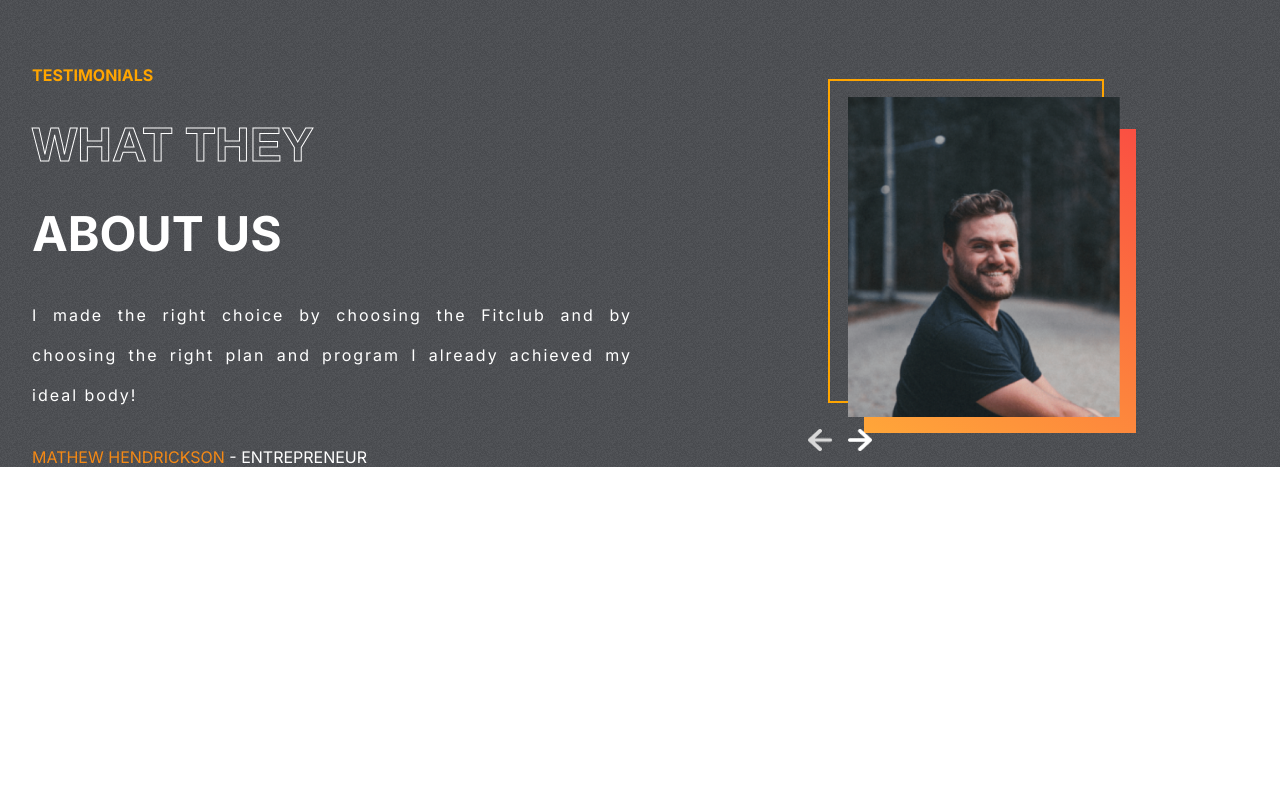
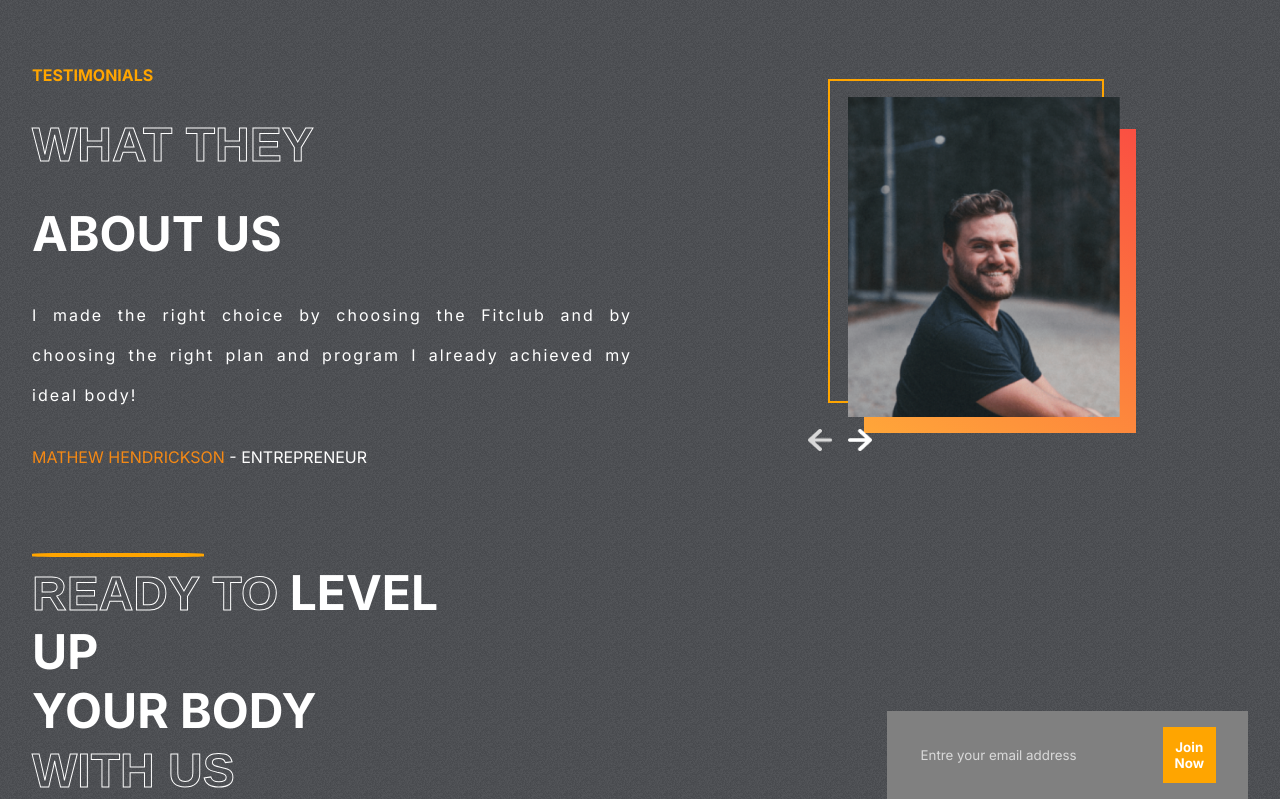
Before and after one commit to marouenmaatoug/FitClub, a React (Create React App) app: page / in a window 1280 px wide. Shown: the part 2517-3316 px from the top of the page. Before the commit the page ends 2984 px from the top, so only its background shows below. Built offline with nearby package versions, Linux system fonts and the light colour scheme.

Commit message:
Email Section

```diff
--- a/src/App.js
+++ b/src/App.js
@@ -1,5 +1,6 @@
 import "./App.css";
 import Hero from "./components/Hero/Hero";
+import Join from "./components/Join/Join";
 import Plans from "./components/Plans/Plans";
 import Programs from "./components/Programs/Programs";
 import Reasons from "./components/Reasons/Reasons";
@@ -12,6 +13,7 @@
             <Reasons />
             <Plans />
             <Testimonials />
+            <Join />
         </div>
     );
 }
--- /dev/null
+++ b/src/components/Join/Join.css
@@ -0,0 +1,43 @@
+.Join {
+    display: flex;
+    gap: 28rem;
+    padding: 0 2rem;
+}
+.left-j {
+    color: white;
+    font-size: 3rem;
+    font-weight: bold;
+    text-transform: uppercase;
+    position: relative;
+}
+.left-j > hr {
+    width: 10.5rem;
+    border: 2px solid orange;
+    border-radius: 20%;
+    position: absolute;
+    margin-top: -10px;
+}
+.right-j {
+    display: flex;
+    justify-content: center;
+    align-items: flex-end;
+}
+.email-container {
+    display: flex;
+    gap: 3rem;
+    background-color: gray;
+    padding: 1rem 2rem;
+}
+.email-container > input {
+    background-color: transparent;
+    border: none;
+    outline: none;
+    color: var(--lightgray);
+}
+::placeholder {
+    color: var(--lightgray);
+}
+.btn-j {
+    background-color: orange;
+    color: white;
+}
--- /dev/null
+++ b/src/components/Join/Join.jsx
@@ -0,0 +1,58 @@
+import React, { useRef } from "react";
+import "./Join.css";
+import emailjs from "@emailjs/browser";
+
+const Join = () => {
+    const form = useRef();
+    const sendEmail = (e) => {
+        e.preventDefault();
+
+        emailjs
+            .sendForm(
+                "service_twy9vdu",
+                "template_wgayjls",
+                form.current,
+                "__Mw-GwyLRwCxcal8"
+            )
+            .then(
+                (result) => {
+                    console.log(result.text);
+                },
+                (error) => {
+                    console.log(error.text);
+                }
+            );
+    };
+    return (
+        <div className="Join" id="join-us">
+            <div className="left-j">
+                <hr />
+                <div>
+                    <span className="stroke-text">READY TO</span>
+                    <span> LEVEL UP</span>
+                </div>
+                <div>
+                    <span>YOUR BODY</span>
+                    <span className="stroke-text"> WITH US</span>
+                </div>
+            </div>
+            <div className="right-j">
+                <form
+                    ref={form}
+                    action=""
+                    className="email-container"
+                    onSubmit={sendEmail}
+                >
+                    <input
+                        type="email"
+                        name="from_name"
+                        placeholder="Entre your email address"
+                    />
+                    <button className="btn btn-j">Join Now</button>
+                </form>
+            </div>
+        </div>
+    );
+};
+
+export default Join;
```
